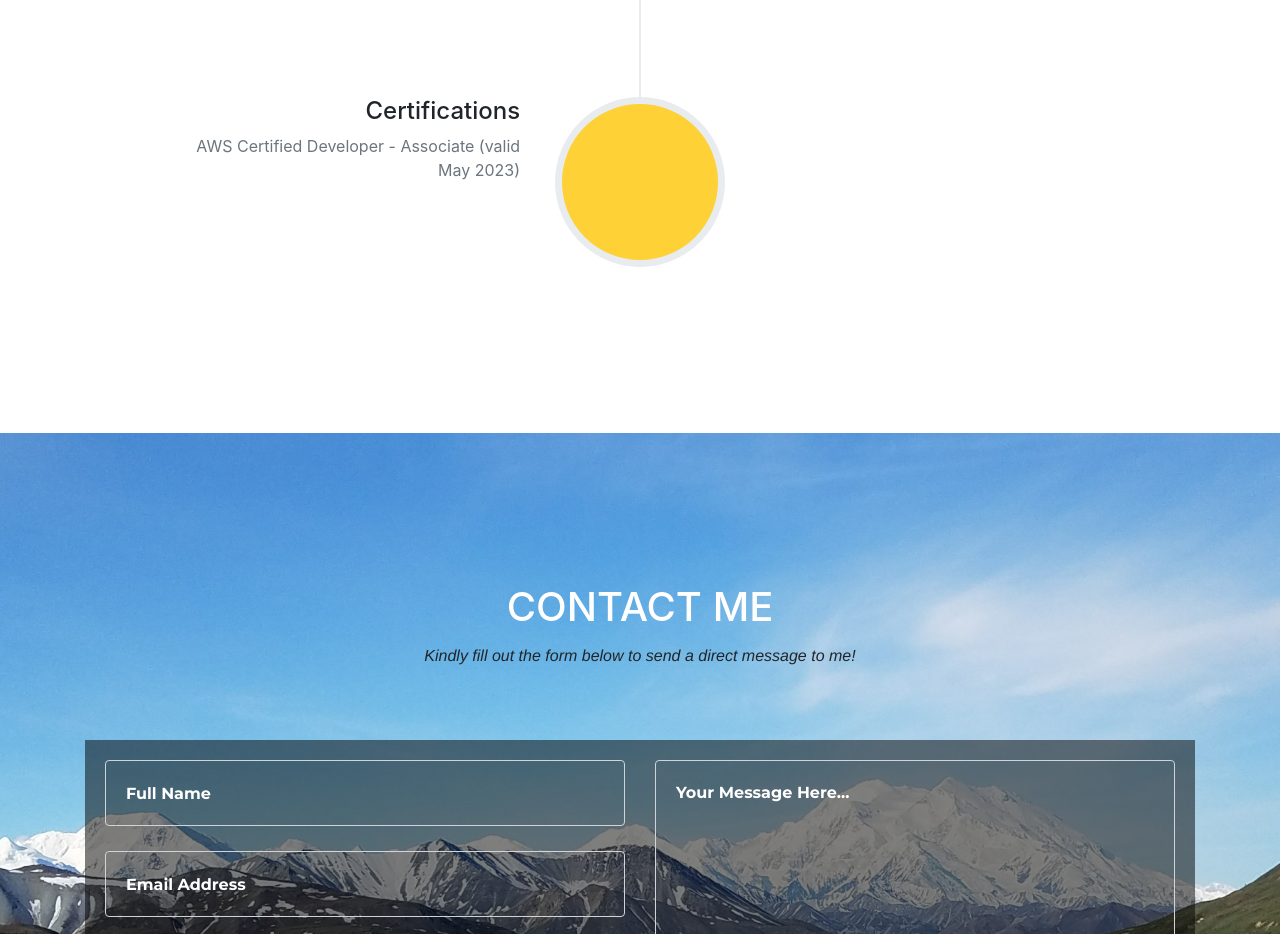
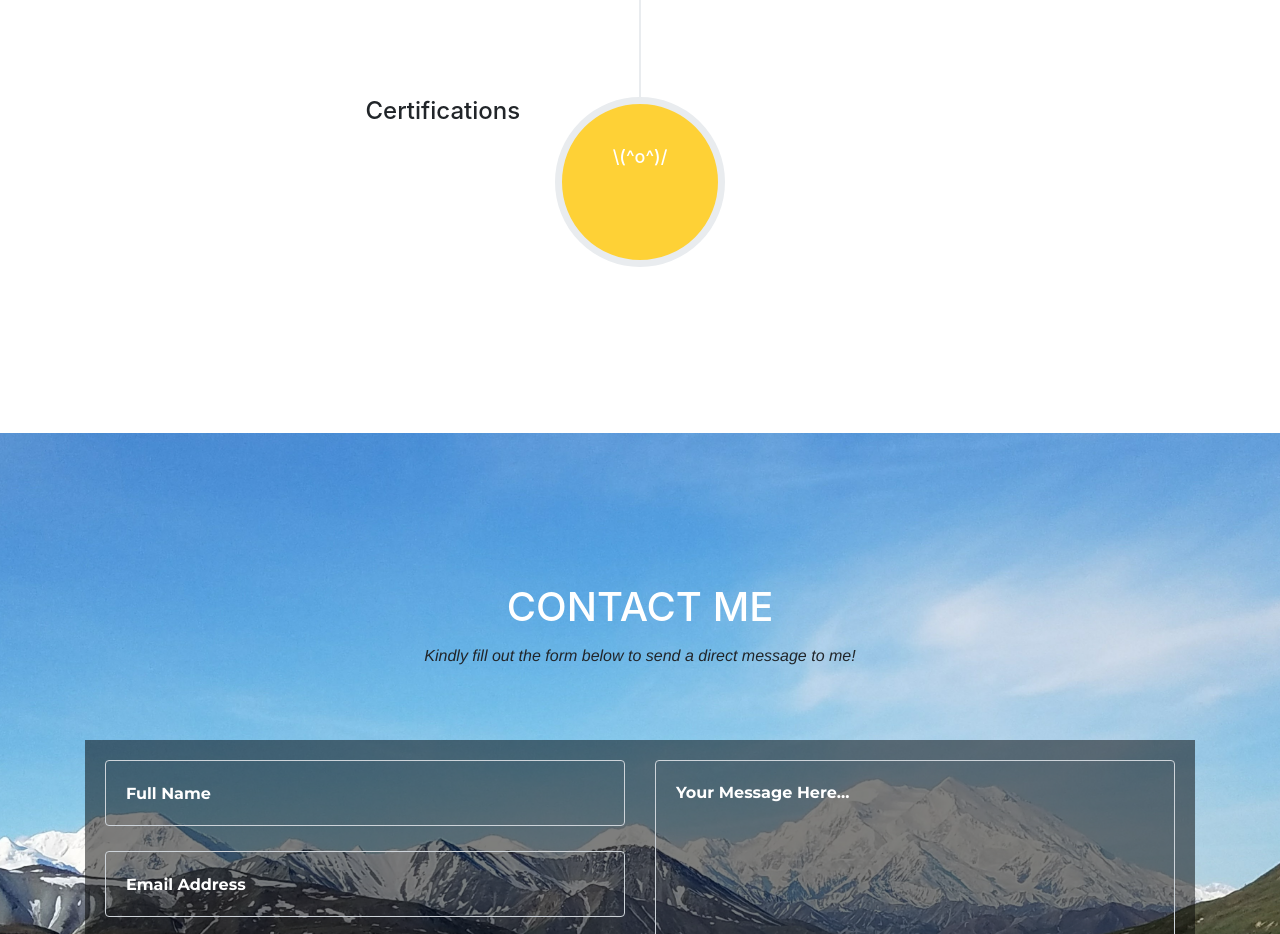
Before and after one commit to harshildp/harshildp.github.io, a website with bundled scripts: page index.html in a window 1280 px wide. Shown: the part 4961-5895 px from the top of the page. Built offline with nearby package versions, Linux system fonts and the light colour scheme; a script that the page names is missing; a web font is replaced by a local one.

Commit message:
AWS embedded badge

```diff
--- a/index.html
+++ b/index.html
@@ -339,7 +339,7 @@
             </li>
             <li>
               <div class="timeline-image">
-                <div data-iframe-width="150" data-iframe-height="270" data-share-badge-id="b5e28c4b-6f56-417c-9ce1-02882c609e67" data-share-badge-host="https://www.youracclaim.com"></div><script type="text/javascript" async src="//cdn.youracclaim.com/assets/utilities/embed.js"></script>
+                <h4>\(^o^)/</h4>
               </div>
               <div class="timeline-panel">
                 <div class="timeline-heading">
@@ -347,7 +347,9 @@
                 </div>
                 <div class="timeline-body">
                   <ul class="list-inline text-muted">
-                    <li>AWS Certified Developer - Associate (valid May 2023)</li>
+                    <li>
+                      <div data-iframe-width="150" data-iframe-height="270" data-share-badge-id="b5e28c4b-6f56-417c-9ce1-02882c609e67" data-share-badge-host="https://www.youracclaim.com"></div><script type="text/javascript" async src="//cdn.youracclaim.com/assets/utilities/embed.js"></script>
+                    </li>
                   </ul>
                 </div>
               </div>
```
